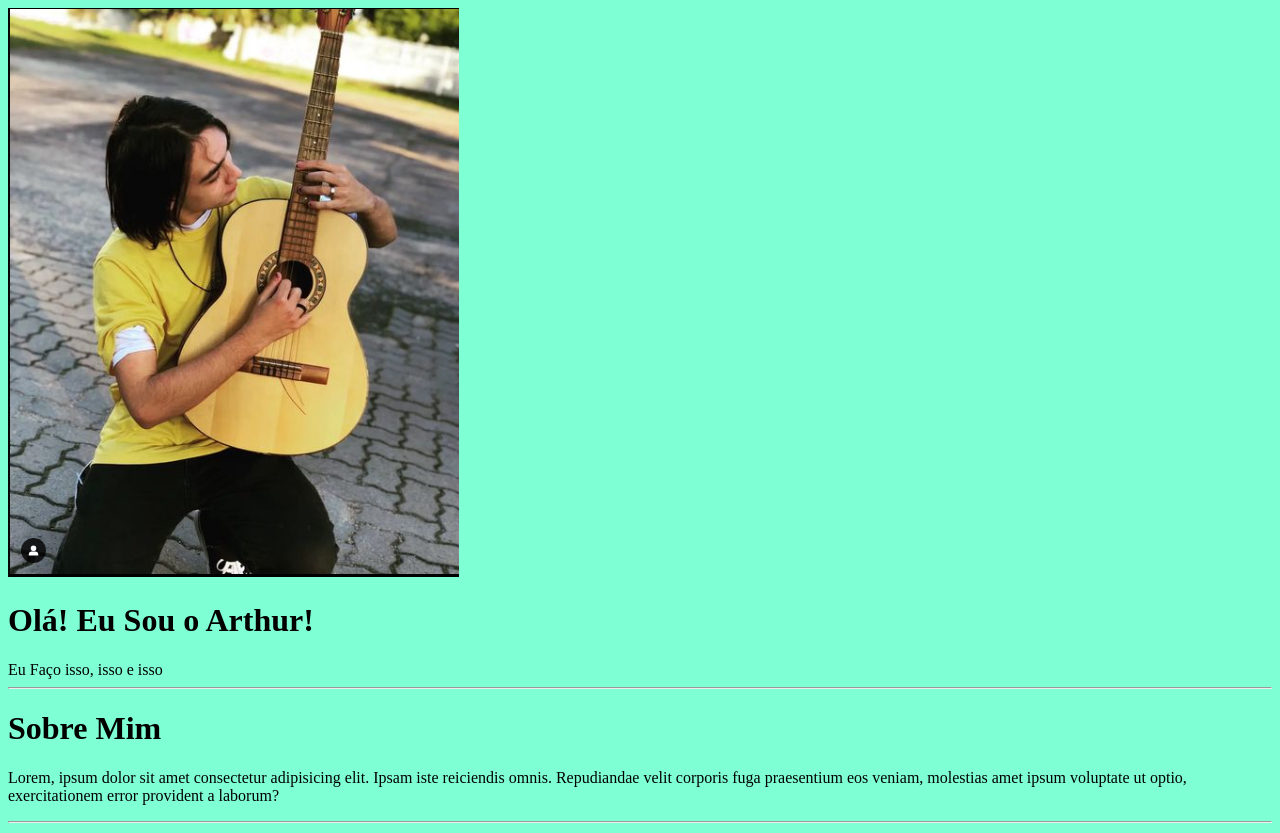
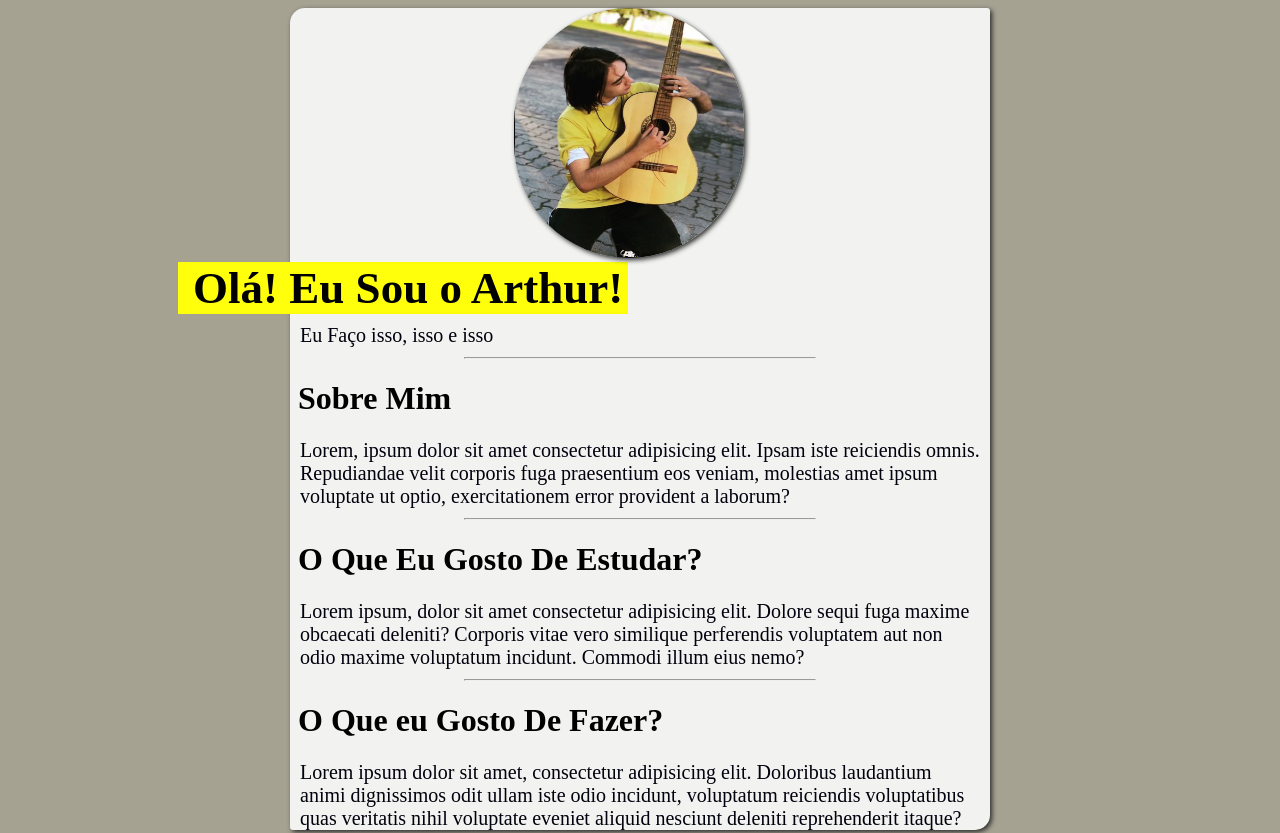
Before and after one commit to arthurteixeira2007/Web-Portfolio, a plain HTML site: page SitePessoal/index.html in a window 1280 px wide. Shown: the top 833 px of the page. Drawn offline with Linux system fonts and the light colour scheme.

Commit message:
one more

```diff
--- a/SitePessoal/index.html
+++ b/SitePessoal/index.html
@@ -8,26 +8,29 @@
     <link rel="stylesheet" href="style.css">
 </head>
 <body>
+    <div id="All">
         <div id="Beggin">
             <div id="MyPhoto">
                 <img src="images/myphoto.png" alt="My Photo">
             </div>
-        <h1>Olá! Eu Sou o Arthur!</h1>
-        <div id="Iam">Eu Faço isso, isso e isso</div>
+            <h1>&nbsp;Olá! Eu Sou o Arthur!</h1>
+            <p>Eu Faço isso, isso e isso</p>
         </div>
         <hr>
         <div id="WhoAmI">
-        <h1>Sobre Mim</h1>
+            <h1>&nbsp;Sobre Mim</h1>
             <p>Lorem, ipsum dolor sit amet consectetur adipisicing elit. Ipsam iste reiciendis omnis. Repudiandae velit corporis fuga praesentium eos veniam, molestias amet ipsum voluptate ut optio, exercitationem error provident a laborum?</p>
         </div>
         <hr>
         <div id="Study">
-        <h1>O Que Eu Gosto De Estudar?</h1>
+            <h1>&nbsp;O Que Eu Gosto De Estudar?</h1>
+            <p>Lorem ipsum, dolor sit amet consectetur adipisicing elit. Dolore sequi fuga maxime obcaecati deleniti? Corporis vitae vero similique perferendis voluptatem aut non odio maxime voluptatum incidunt. Commodi illum eius nemo?</p>
         </div>
         <hr>
         <div id="MyHobbies">
-        <h1>O Que eu Gosto De Fazer?</h1>
+            <h1>&nbsp;O Que eu Gosto De Fazer?</h1>
             <p>Lorem ipsum dolor sit amet, consectetur adipisicing elit. Doloribus laudantium animi dignissimos odit ullam iste odio incidunt, voluptatum reiciendis voluptatibus quas veritatis nihil voluptate eveniet aliquid nesciunt deleniti reprehenderit itaque?</p>
+        </div>
     </div>
 </body>
 </html>
--- a/SitePessoal/style.css
+++ b/SitePessoal/style.css
@@ -1,5 +1,64 @@
 @charset "UTF-8";
 
 body {
-    background-color: aquamarine;
+    background-color: #A6A292;
 }
+
+hr {
+    width: 350px;
+    color: #00010D;
+}
+
+p {
+    font-size: 20px;
+    margin: 0.5em;
+    color: #00010D;
+}
+
+div#All {
+    background-color: #F2F2F0;
+    width: 700px;
+    margin: auto;
+    border-radius: 15px 3px 15px 3px;
+    box-shadow: 2px 2px 5px #2b2b2b;
+}
+
+/*Beggin*/
+div#Beggin {
+
+}
+
+div#Beggin > div#MyPhoto > img {
+    border-radius: 250px;
+    box-shadow: 2px 2px 5px #2b2b2b;
+    height: 250px;
+    width: 230px;
+    margin: 0px 14em;
+}
+
+div#Beggin > h1 {
+    font-size: 45px;
+    text-align: center;
+    background-color: #ffff0c;
+    width: 450px;
+    margin: 0px -2.5em;
+}
+
+div#Beggin > p {
+    font-size: 20px;
+}
+
+/*Who Am I*/
+div#WhoAmI {
+
+}
+
+/*Study*/
+div#Study {
+
+}
+
+/*My Hobbies*/
+div#MyHobbies {
+
+}
```
Lines whose indentation alone changed are shown as unchanged.
